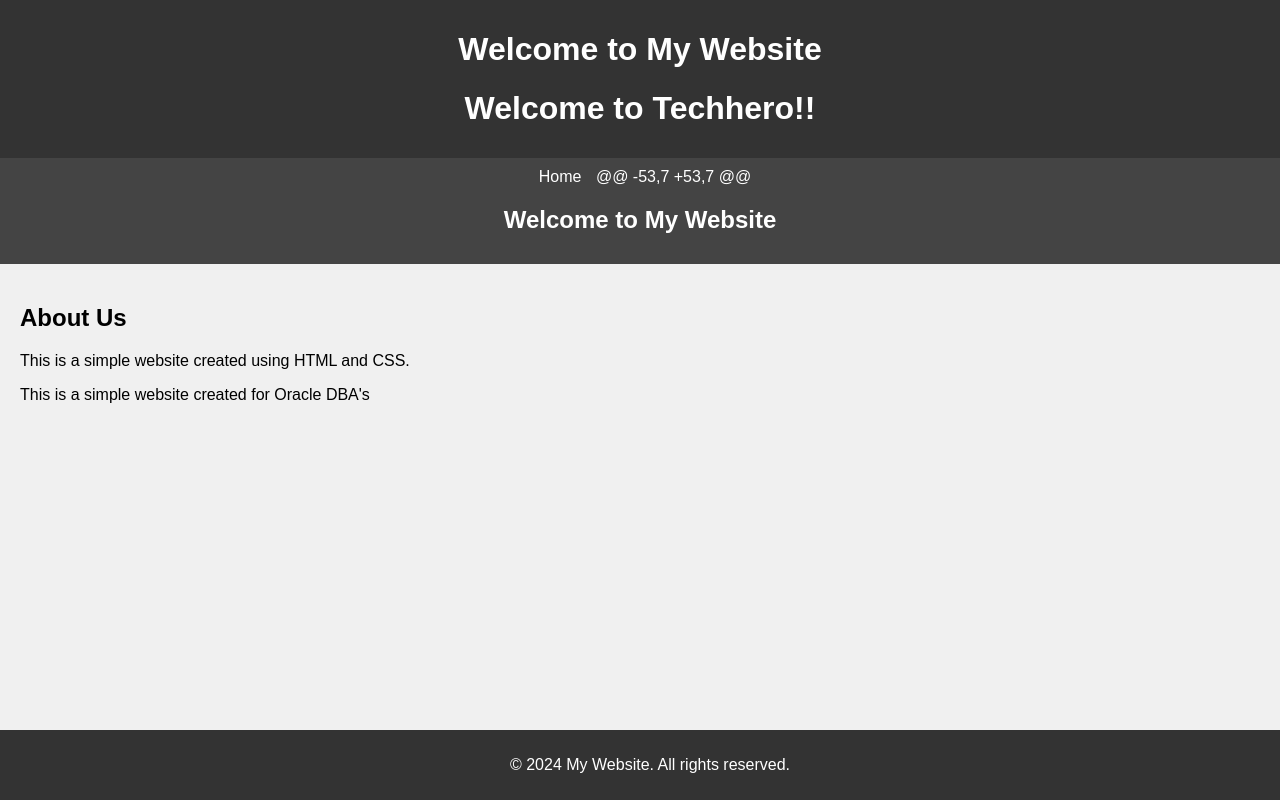
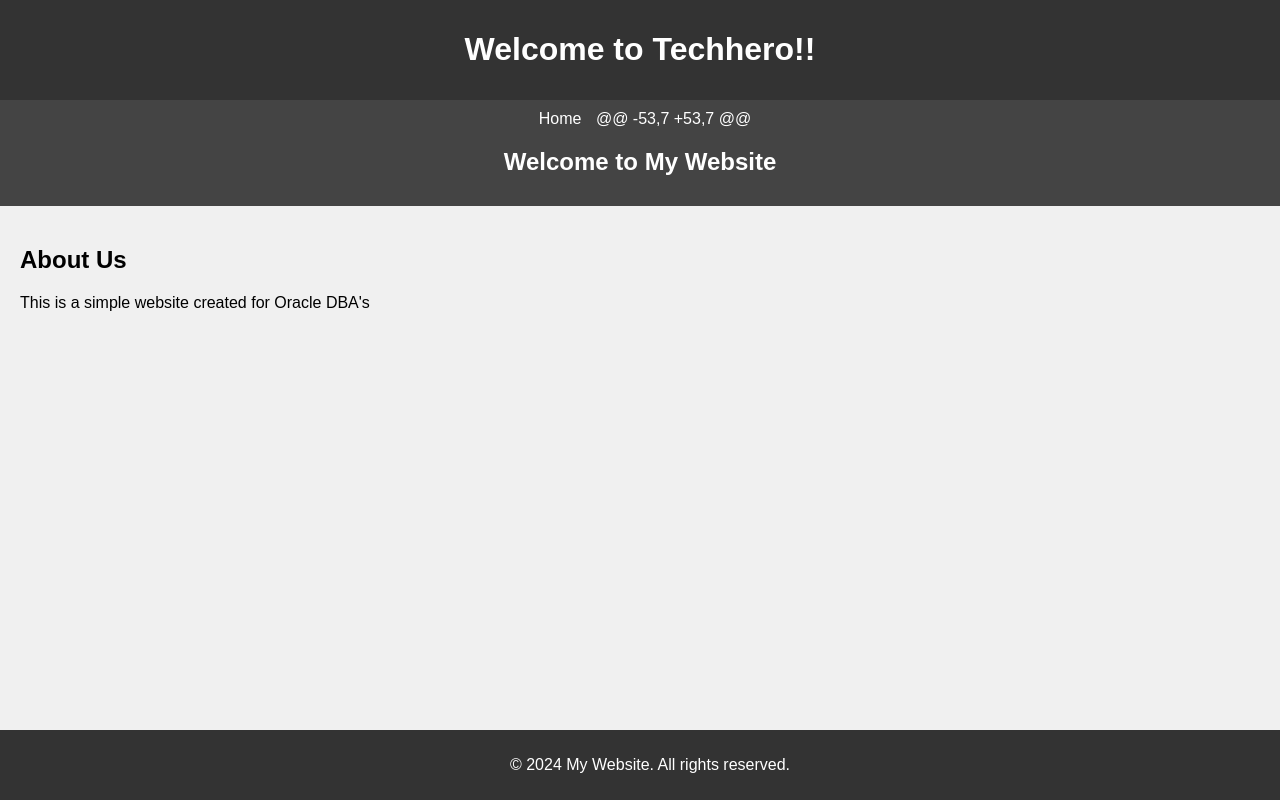
Before and after one commit to shyjucr/shyjucr, a plain HTML site: page index.html in a window 1280 px wide. Drawn offline with Linux system fonts and the light colour scheme.

Commit message:
Update index.html

```diff
--- a/index.html
+++ b/index.html
@@ -44,7 +44,6 @@
 </head>
 <body>
     <header>
-        <h1>Welcome to My Website</h1>
         <h1>Welcome to Techhero!!</h1>
     </header>
     <nav>
@@ -53,7 +52,6 @@
     </nav>
     <section>
         <h2>About Us</h2>
-        <p>This is a simple website created using HTML and CSS.</p>
         <p>This is a simple website created for Oracle DBA's</p>
     </section>
     <footer>
```
